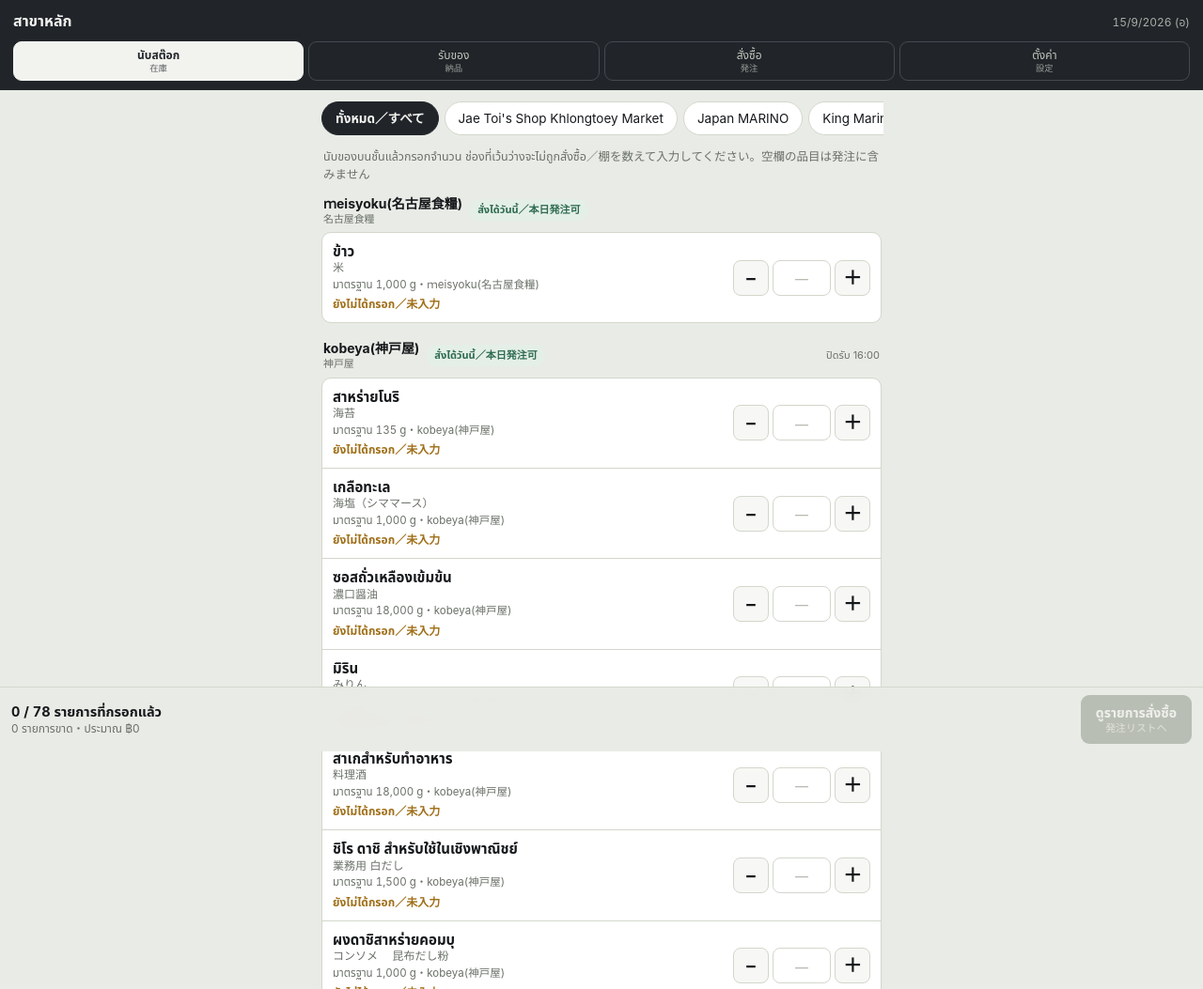
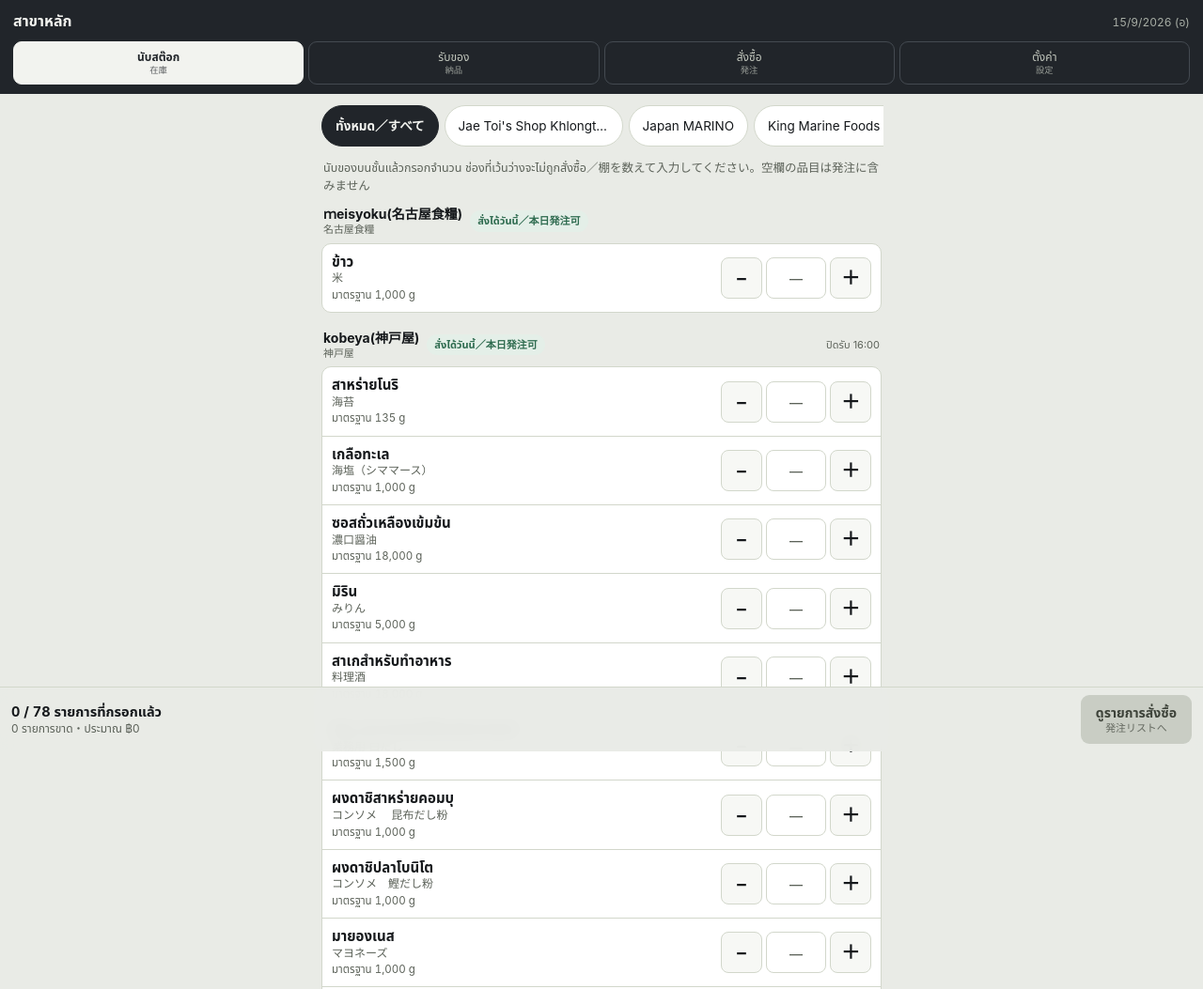
Before and after one commit to yuya4yu/thai-stock-order-app, a plain HTML site: page stock-order-app.html in a window 1280 px wide. Shown: the top 1053 px of the page at 94% size. Drawn offline with Linux system fonts and the light colour scheme.

Commit message:
Compact stock rows, 44px tap targets, and fix master timestamp

```diff
--- a/stock-order-app.html
+++ b/stock-order-app.html
@@ -3,7 +3,7 @@
 <title>นับสต๊อก・在庫カウント</title>
 <style>
   :root{
-    --paper:#E9EBE6; --card:#FFFFFF; --ink:#15181B; --muted:#6A7168; --line:#D2D7CB;
+    --paper:#E9EBE6; --card:#FFFFFF; --ink:#15181B; --muted:#5C6259; --line:#D2D7CB;
     --nori:#21252A; --ume:#B32133; --dashi:#A0701A; --take:#2E6B4F;
     --radius:10px; --bar:70px;
   }
@@ -35,7 +35,7 @@
   .hrow h1{margin:0;font-size:16px;font-weight:700}
   .hrow .date{margin-left:auto;font-size:12px;color:#A9AFA6;text-align:right;white-space:nowrap}
   .tabs{display:flex;gap:5px;margin-top:10px}
-  .tabs button{flex:1;min-width:0;background:transparent;border:1px solid #444A51;color:#C3C8BE;border-radius:9px;padding:6px 4px;font-size:12px;text-align:center}
+  .tabs button{flex:1;min-width:0;background:transparent;border:1px solid #444A51;color:#C3C8BE;border-radius:9px;padding:8px 4px;min-height:44px;font-size:12px;text-align:center}
   .tabs button[aria-current="true"]{background:#F2F3EF;color:var(--nori);border-color:#F2F3EF;font-weight:700}
 
   main{padding:12px 12px 8px;max-width:620px;margin:0 auto}
@@ -43,7 +43,8 @@
 
   .filter{display:flex;gap:6px;overflow-x:auto;padding:0 2px 10px;margin:0 -2px 4px;scrollbar-width:none}
   .filter::-webkit-scrollbar{display:none}
-  .filter button{flex:none;border:1px solid var(--line);background:var(--card);border-radius:999px;padding:7px 14px;font-size:13.5px;white-space:nowrap}
+  .filter button{flex:none;display:inline-flex;align-items:center;min-height:44px;max-width:min(190px,52vw);border:1px solid var(--line);background:var(--card);border-radius:999px;padding:0 14px;font-size:13.5px;white-space:nowrap}
+  .filter .lbl{min-width:0;overflow:hidden;text-overflow:ellipsis;white-space:nowrap}
   .filter button[aria-pressed="true"]{background:var(--nori);color:#F2F3EF;border-color:var(--nori);font-weight:700}
   .filter .rest{color:var(--ume);font-size:11px;margin-left:5px}
   .filter button[aria-pressed="true"] .rest{color:#F0A6AE}
@@ -57,7 +58,7 @@
   .ghead .next{margin-left:auto;font-size:11px;color:var(--muted);white-space:nowrap}
   .rows{background:var(--card);border:1px solid var(--line);border-radius:var(--radius);overflow:hidden}
 
-  .row{display:flex;align-items:center;gap:10px;padding:10px 11px;border-top:1px solid var(--line)}
+  .row{display:flex;align-items:center;gap:8px;padding:9px 10px;border-top:1px solid var(--line)}
   .row:first-child{border-top:none}
   .row .info{flex:1;min-width:0}
   .row .nm{font-weight:600;font-size:15px;line-height:1.3}
@@ -65,11 +66,12 @@
   .row .meta{font-size:11.5px;color:var(--muted);margin-top:2px}
   .row .flag{font-size:12px;font-weight:700;margin-top:3px}
   .flag.need{color:var(--ume)} .flag.ok{color:var(--take)} .flag.none{color:var(--dashi)}
+  .flag.blank{display:none}
   .stepper{display:flex;align-items:center;gap:4px;flex:none}
-  .stepper button{width:38px;height:38px;border:1px solid var(--line);background:#F7F8F5;border-radius:8px;font-size:20px;font-weight:600;line-height:1;display:flex;align-items:center;justify-content:center;padding:0}
+  .stepper button{width:44px;height:44px;border:1px solid var(--line);background:#F7F8F5;border-radius:8px;font-size:20px;font-weight:600;line-height:1;display:flex;align-items:center;justify-content:center;padding:0}
   .stepper button:active{background:#E6E8E2}
-  .stepper input{width:62px;height:38px;text-align:center;border:1px solid var(--line);border-radius:8px;background:#fff;font-size:18px;font-weight:700;font-variant-numeric:tabular-nums;padding:0 2px}
-  .stepper input::placeholder{color:#B7BCB2;font-weight:500;font-size:14px}
+  .stepper input{width:64px;height:44px;text-align:center;border:1px solid var(--line);border-radius:8px;background:#fff;font-size:18px;font-weight:700;font-variant-numeric:tabular-nums;padding:0 2px}
+  .stepper input::placeholder{color:var(--muted);font-weight:500;font-size:14px}
   .stepper input::-webkit-outer-spin-button,.stepper input::-webkit-inner-spin-button{-webkit-appearance:none;margin:0}
   .stepper input[type=number]{-moz-appearance:textfield}
 
@@ -78,7 +80,7 @@
   .bar .sum{flex:1;min-width:0;font-size:12px;color:var(--muted);line-height:1.35}
   .bar .sum b{display:block;font-size:14.5px;color:var(--ink);font-variant-numeric:tabular-nums}
   .go{flex:none;background:var(--nori);color:#F2F3EF;border:none;border-radius:9px;padding:10px 16px;font-size:14px;font-weight:700;text-align:center}
-  .go:disabled{background:#B9BEB4;color:#EFF0EC}
+  .go:disabled{background:#C9CDC4;color:#3D4239}
 
   .slip{background:var(--card);border:1px solid var(--line);border-radius:0 0 var(--radius) var(--radius);margin:0 0 18px;position:relative}
   .slip::before{content:"";position:absolute;left:-1px;right:-1px;top:-7px;height:8px;background:radial-gradient(circle at 5px 0, transparent 5px, var(--line) 5px, var(--line) 6px, transparent 6px) repeat-x;background-size:10px 8px}
@@ -99,7 +101,7 @@
   .acts a,.acts button{flex:1;text-align:center;text-decoration:none;border-radius:9px;padding:10px 8px;font-size:13.5px;font-weight:700;border:1px solid var(--nori)}
   .acts a{background:var(--nori);color:#F2F3EF}
   .acts a .ja{color:#B9BEB4}
-  .acts a[aria-disabled="true"]{background:#DDE0D9;color:#8C9289;border-color:var(--line);pointer-events:none}
+  .acts a[aria-disabled="true"]{background:#DDE0D9;color:#41473F;border-color:#AEB4A9;pointer-events:none}
   .acts button{background:transparent;color:var(--nori)}
   .acts button.solo{background:var(--nori);color:#F2F3EF}
   .acts button.solo .ja{color:#B9BEB4}
@@ -798,11 +800,11 @@ const nm = o => `<span class="th">${esc(o.name)}</span><span class="ja">${esc(o.
 /* ---------- フィルター ---------- */
 function filterBar(){
   if(state.suppliers.length < 2) return '';
-  let h = `<div class="filter"><button data-sf="" aria-pressed="${!state.supFilter}">${pick('all')}</button>`;
+  let h = `<div class="filter"><button data-sf="" aria-pressed="${!state.supFilter}"><span class="lbl">${pick('all')}</span></button>`;
   for(const s of state.suppliers){
     const r = restLabel(s);
     const label = state.lang === 'ja' ? (s.nameJa || s.name) : s.name;
-    h += `<button data-sf="${s.id}" aria-pressed="${state.supFilter === s.id}">${esc(label)}${r ? `<span class="rest">${esc(r)}</span>` : ''}</button>`;
+    h += `<button data-sf="${s.id}" aria-pressed="${state.supFilter === s.id}" title="${esc(label)}"><span class="lbl">${esc(label)}</span>${r ? `<span class="rest">${esc(r)}</span>` : ''}</button>`;
   }
   return h + '</div>';
 }
@@ -839,14 +841,17 @@ function renderCount(){
     for(const it of rows){
       const c = state.counts[it.id];
       const lots = orderLots(it);
-      let flag = `<div class="flag none">${pick('notFilled')}</div>`;
+      let flag = `<div class="flag blank">${pick('notFilled')}</div>`;
       if(lots !== null) flag = lots > 0
         ? `<div class="flag need">${L.orderN[state.lang==='ja'?1:0]}${lotsText(it, lots).head}（${lotsText(it, lots).sub}）</div>`
         : `<div class="flag ok">${pick('enough')}</div>`;
       const s = supOf(it);
-      const sub = state.groupBy === 'sup'
-        ? `${L.parIs[state.lang==='ja'?1:0]}${fmt(it.par)} ${esc(it.unit)}・${esc(it.cat||'')}`
-        : `${L.parIs[state.lang==='ja'?1:0]}${fmt(it.par)} ${esc(it.unit)}・${esc(s ? (state.lang==='ja' ? (s.nameJa||s.name) : s.name) : '')}`;
+      /* 見出しに出ている情報はメタ行から省く（区分＝仕入先名の運用だと重複して2行に折り返すため） */
+      const supLabel = s ? (state.lang === 'ja' ? (s.nameJa || s.name) : s.name) : '';
+      const head = state.groupBy === 'sup' ? supLabel : (it.cat || '');
+      const tail = state.groupBy === 'sup' ? (it.cat || '') : supLabel;
+      const same = tail && head && tail.trim() === head.trim();
+      const sub = `${L.parIs[state.lang==='ja'?1:0]}${fmt(it.par)} ${esc(it.unit)}${(tail && !same) ? '・' + esc(tail) : ''}`;
       html += `<div class="row">
         <div class="info"><div class="nm">${nm(it)}</div><div class="meta num">${sub}</div>${flag}</div>
         <div class="stepper">
@@ -2002,7 +2007,7 @@ function updateRow(input){
   const it = state.items.find(x => x.id === input.dataset.count);
   const lots = orderLots(it);
   const flag = input.closest('.row').querySelector('.flag');
-  if(lots === null){ flag.className='flag none'; flag.textContent = pick('notFilled'); }
+  if(lots === null){ flag.className='flag blank'; flag.textContent = pick('notFilled'); }
   else if(lots > 0){
     const t = lotsText(it, lots);
     flag.className='flag need';
```
Also changed, not shown: 1 other file.
